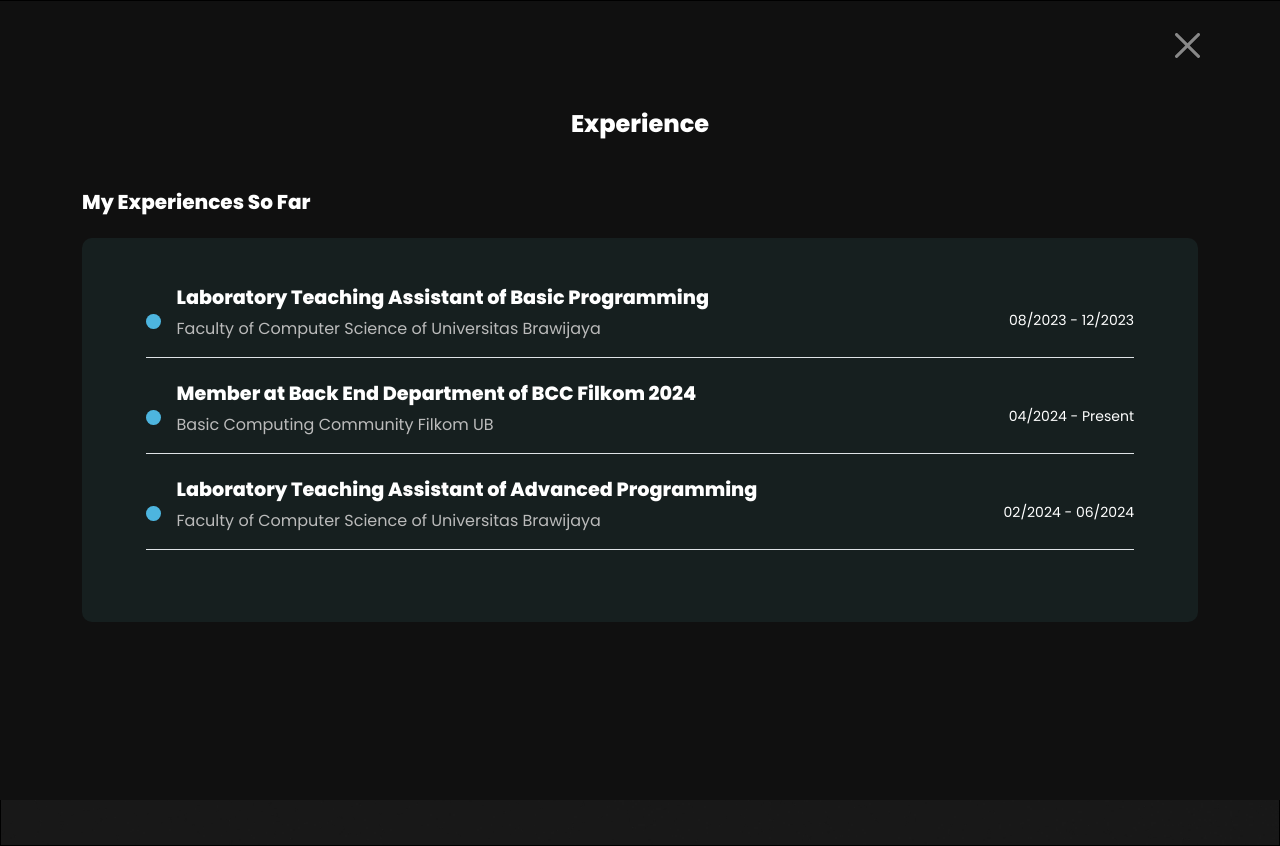
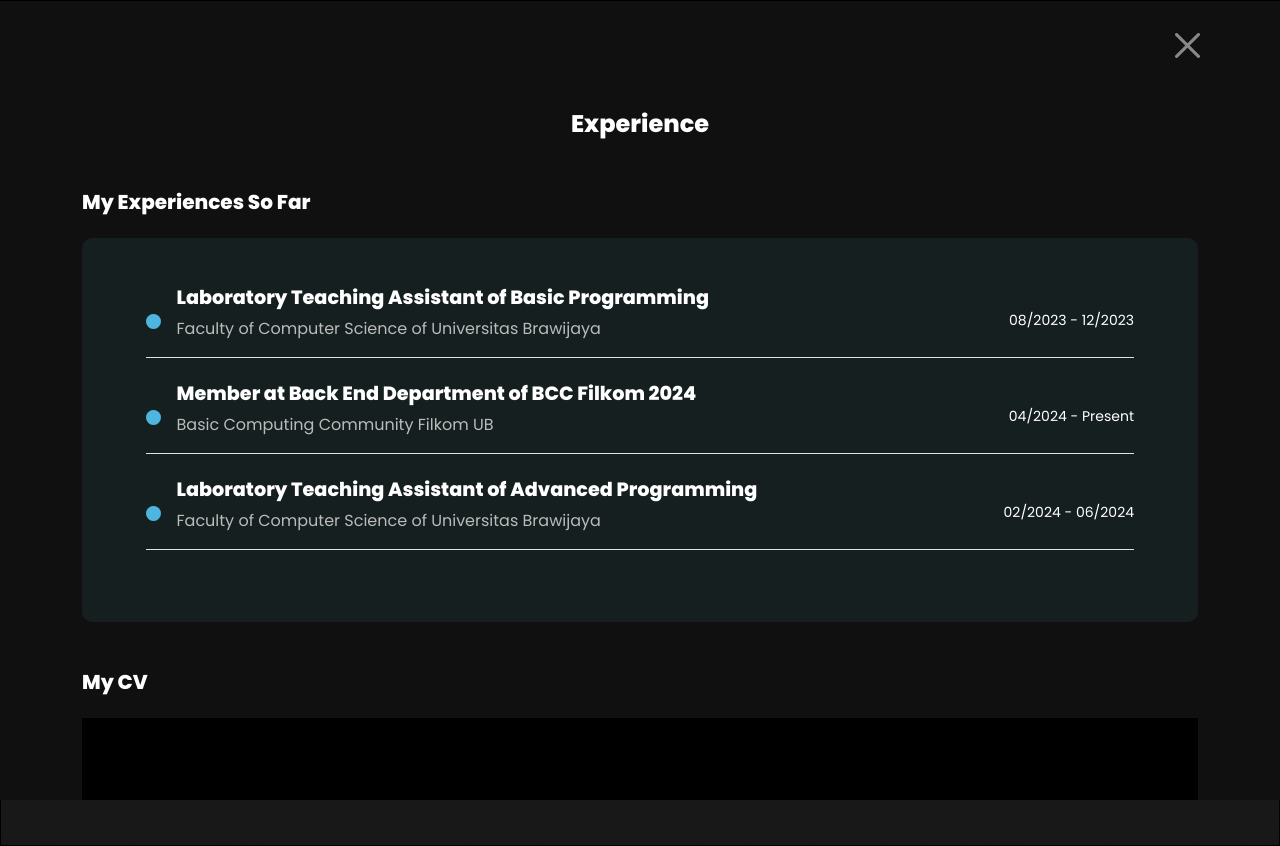
Before and after one commit to Syahreza-Ferdian/Portfolio-Web, a React (Create React App) app: page / in a window 1280 px wide. Both pictures are taken after a click on the link "Experience". Built offline with nearby package versions, Linux system fonts and the light colour scheme; no server answers.

Commit message:
`refractor`: update experience section

```diff
--- a/src/components/experience/experience.js
+++ b/src/components/experience/experience.js
@@ -1,5 +1,6 @@
 import React from "react";
 import './experience.css';
+import MyCV from '../../assets/MyCV.pdf';
 
 function Experience() {
     return (
@@ -47,6 +48,9 @@ function Experience() {
                                 </div>
                             </div>
                         </div>
+
+                        <h5 class="fw-bold mt-5 mb-4">My CV</h5>
+                        <iframe src={MyCV} width="100%" height="800px"></iframe>
                     </div>
                 </div>
             </div>
```
Also changed, not shown: 2 other files (tests, documents, lock files or other folders).
